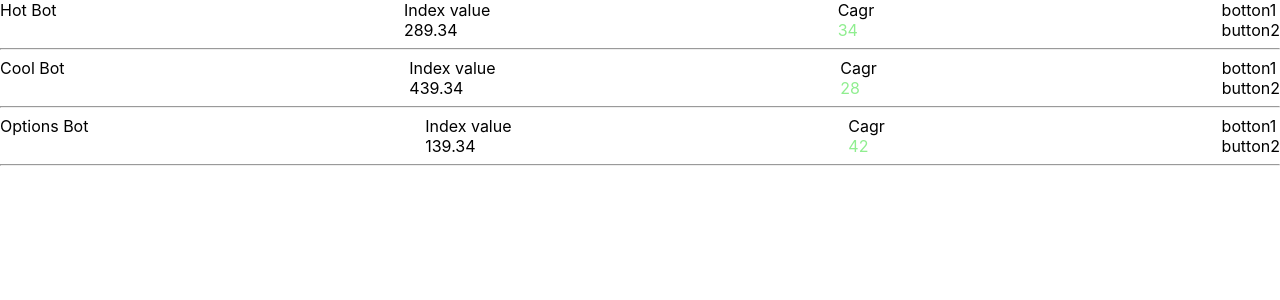
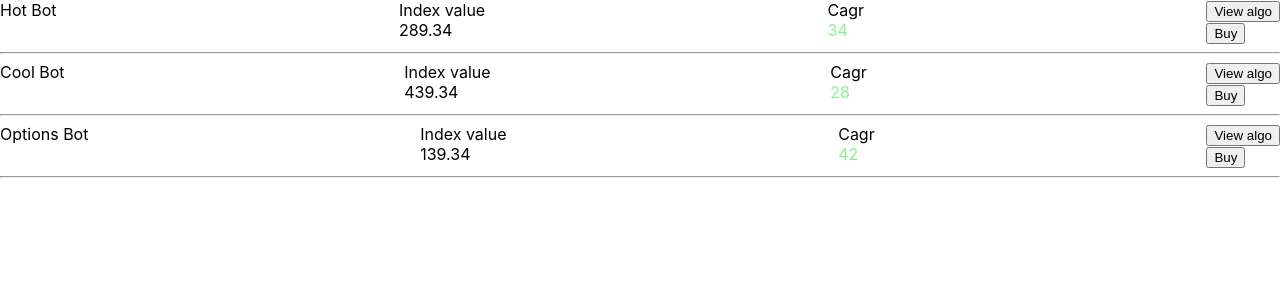
Before and after one commit to Saadhasan21/trader, a React (Create React App) app: page /bots in a window 1280 px wide. Shown: the top 300 px of the page. Built offline with nearby package versions, Linux system fonts and the light colour scheme.

Commit message:
added button

```diff
--- a/src/components/Bots.js
+++ b/src/components/Bots.js
@@ -11,7 +11,10 @@ export default function bots(props) {
                 <div className="f-item">{props.botbot}</div>
                 <div className="f-item"><div>Index value</div><div>{props.botindex}</div></div>
                 <div className="f-item" ><div>Cagr</div><div className="cagr">{props.botcagr}</div></div>
-                <div className="f-item"><div>botton1</div><div>button2</div></div>
+                <div className="f-item">
+                    <div><button>View algo</button></div>
+                    <div><button>Buy</button></div>
+                </div>
 
                 {/* <link to="/Viewalgo">scs</link> */}
             </div>
```
